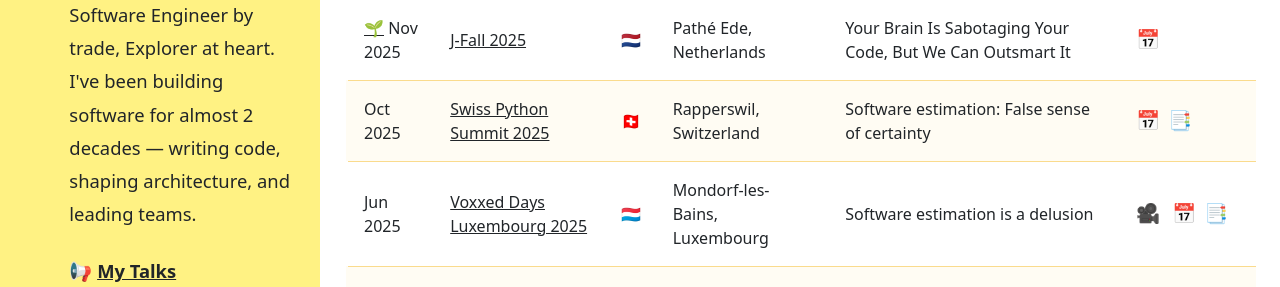
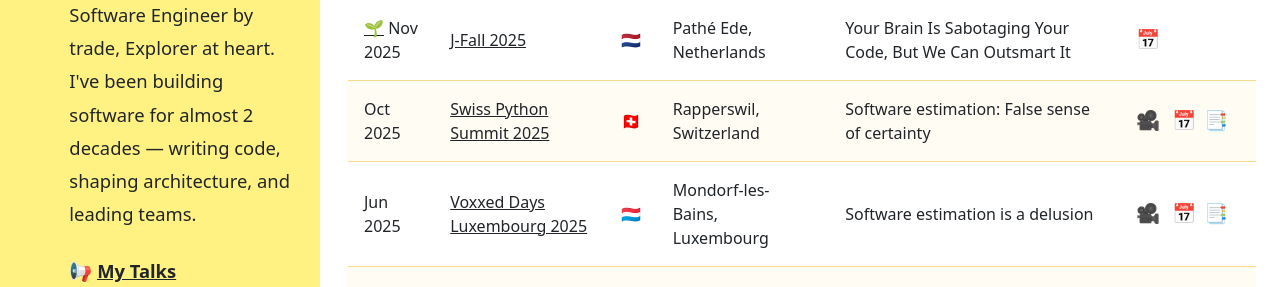
Before and after one commit to inesp/inesp.github.io, a Jekyll site: the page built from talks.md, in a window 1280 px wide. Shown: the part 296-583 px from the top of the page. Built offline with Jekyll 4.4.1, drawn with Linux system fonts in a browser that asks for light colours; nearby versions of some CDN libraries; some web fonts are replaced.

Commit message:
Add video link

```diff
--- a/talks.md
+++ b/talks.md
@@ -9,7 +9,7 @@
 | Date     | Event                                                                                      | | Location                 | Title    |                                                                                                                                                                                        |
 |:---------|:-------------------------------------------------------------------------------------------|:-------------------------|:------------------------------------------------------------------------------------------------------------------------------------------------------------------------------------------------|
 | [🌱](){:title="Happening Soon"} Nov 2025 | [J-Fall 2025](https://jfall.nl/){:target="_blank"}     | 🇳🇱 |  Pathé Ede, Netherlands          |  Your Brain Is Sabotaging Your Code, But We Can Outsmart It | [📅](https://jfall.nl/timetable-2025/ "Details"){:target="_blank"}                                              |
-| Oct 2025 | [Swiss Python Summit 2025](https://www.python-summit.ch/){:target="_blank"}     | 🇨🇭 |  Rapperswil, Switzerland          |  Software estimation: False sense of certainty | [📅](https://www.python-summit.ch/program/ "Details"){:target="_blank"}[📑](https://speakerdeck.com/inesp/software-estimation-false-sense-of-certainty "Slides"){:target="_blank"}                                              |
+| Oct 2025 | [Swiss Python Summit 2025](https://www.python-summit.ch/){:target="_blank"}     | 🇨🇭 |  Rapperswil, Switzerland          |  Software estimation: False sense of certainty | <span style="white-space: nowrap;">[🎥](https://media.ccc.de/v/sps25-56448-software-estimation-false-se "Video"){:target="_blank"} [📅](https://www.python-summit.ch/program/ "Details"){:target="_blank"}[📑](https://speakerdeck.com/inesp/software-estimation-false-sense-of-certainty "Slides"){:target="_blank"}</span>                                              |
 | Jun 2025 | [Voxxed Days Luxembourg 2025](https://luxembourg.voxxeddays.com/en/){:target="_blank"}     | 🇱🇺 | Mondorf-les-Bains, Luxembourg          | Software estimation is a delusion | <span style="white-space: nowrap;">[🎥](https://www.youtube.com/watch?v=B-4ega2uwEM "Video"){:target="_blank"} [📅](https://mobile.devoxx.com/events/voxxedlu2025/talks/3575/details "Details"){:target="_blank"}[📑](https://speakerdeck.com/inesp/software-estimation-take-a-wild-guess-but-make-it-official "Slides"){:target="_blank"}</span>                                               |
 | Apr 2025 | [PyCon Austria 2025](https://pycon.pyug.at/en/){:target="_blank"}                               | 🇦🇹 | Eisenstadt, Austria | Software Estimation is a Delusion (or Maybe Just a Misused Tool) | <span style="white-space: nowrap;">[📅](https://2025.pycon.at/talks/software-estimation-is-a-delusion-or-is-it-just-a-misused-tool/ "Details"){:target="_blank"}[📑](https://speakerdeck.com/inesp/software-estimation-is-a-delusion "Slides"){:target="_blank"}</span>                                         |
 | Mar 2025 | Meetup of Meetups                                                                          | 🇸🇮 | Ljubljana, Slovenia | Why do developers like to argue so much?                                                                                                                                                        |
```
